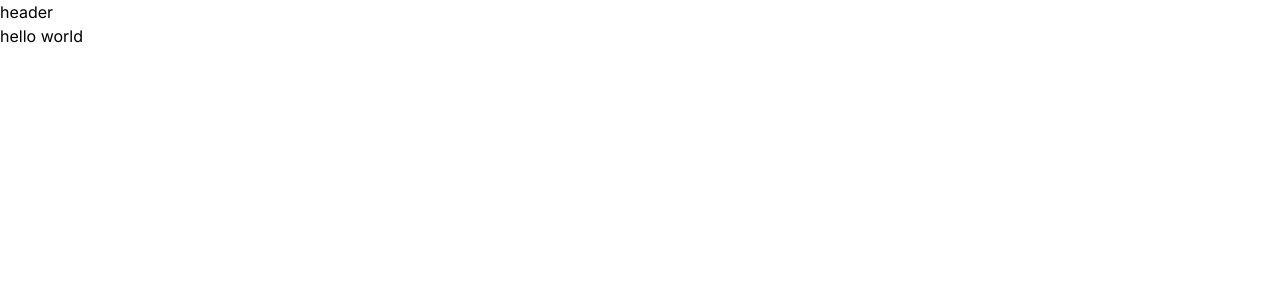
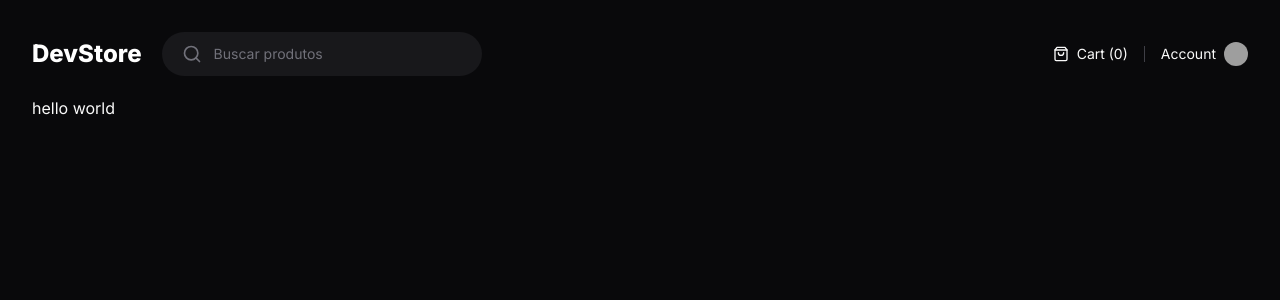
Before and after one commit to GustavoBonfimS/ignite-dev-store, a Next.js app: page / in a window 1280 px wide. Shown: the top 300 px of the page. Built offline with nearby package versions, Linux system fonts and the light colour scheme; grey boxes are pictures that could not be loaded.

Commit message:
header styles

```diff
--- a/next.config.js
+++ b/next.config.js
@@ -1,4 +1,13 @@
 /** @type {import('next').NextConfig} */
-const nextConfig = {}
+const nextConfig = {
+  images: {
+    remotePatterns: [
+      {
+        protocol: "https",
+        hostname: "github.com",
+      },
+    ],
+  },
+};
 
-module.exports = nextConfig
+module.exports = nextConfig;
--- a/package.json
+++ b/package.json
@@ -9,6 +9,7 @@
     "lint": "next lint"
   },
   "dependencies": {
+    "lucide-react": "^0.309.0",
     "next": "14.0.4",
     "react": "^18",
     "react-dom": "^18"
--- a/src/app/(store)/layout.tsx
+++ b/src/app/(store)/layout.tsx
@@ -4,7 +4,7 @@
 
 function StoreLayout(props: { children: ReactNode }) {
   return (
-    <div>
+    <div className="mx-auto grid min-h-screen w-full max-w-[1600px] grid-rows-[min-content_max-content] gap-5 p-8">
       <Header />
       {props.children}
     </div>
--- a/src/app/layout.tsx
+++ b/src/app/layout.tsx
@@ -15,7 +15,7 @@
 }) {
   return (
     <html lang="pt" className={inter.variable}>
-      <body>{children}</body>
+      <body className="bg-zinc-950 text-zinc-50 antialiased">{children}</body>
     </html>
   );
 }
--- a/src/components/header.tsx
+++ b/src/components/header.tsx
@@ -1,5 +1,44 @@
+import { Search, ShoppingBag } from "lucide-react";
+import Image from "next/image";
+import Link from "next/link";
+
 function Header() {
-  return <div>header</div>;
+  return (
+    <div className="flex items-center justify-between">
+      <div className="flex items-center gap-5">
+        <Link href="/" className="text-2xl font-extrabold text-white">
+          DevStore
+        </Link>
+
+        <form className="flex w-[320px] items-center gap-3 rounded-full bg-zinc-900 px-5 py-3 ring-zinc-700">
+          <Search className="w-5 h-5 text-zinc-500" />
+          <input
+            placeholder="Buscar produtos"
+            className="flex-1 bg-transparent text-sm outline-none placeholder:text-zinc-500"
+          />
+        </form>
+      </div>
+      <div className="flex items-center gap-4">
+        <div className="flex items-center gap-2">
+          <ShoppingBag className="h-4 w-4" />
+          <span className="text-sm">Cart (0)</span>
+        </div>
+
+        <div className="w-px h-4 bg-zinc-700" />
+
+        <Link href="/" className="flex items-center gap-2 hover:underline">
+          <span className="text-sm">Account</span>
+          <Image
+            alt="user photo"
+            src="https://github.com/GustavoBonfimS.png"
+            className="h-6 w-6 rounded-full"
+            width={24}
+            height={24}
+          />
+        </Link>
+      </div>
+    </div>
+  );
 }
 
 export default Header;
```
Also changed, not shown: 1 other file (tests, documents, lock files or other folders).
